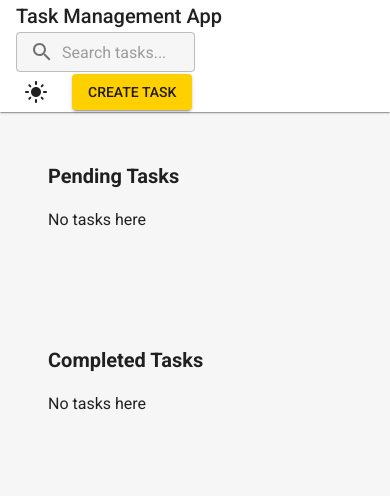
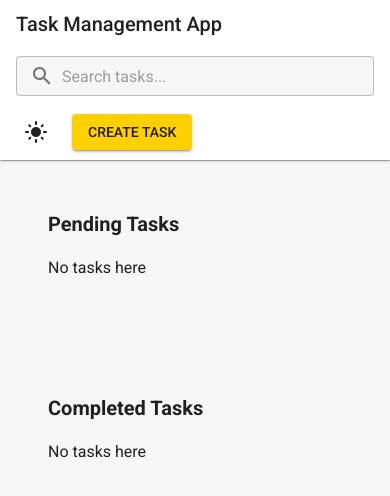
Before and after one commit to singhsamiksha/Task-Management-App, a Next.js app: page / in a window 390 px wide. Shown: the top 496 px of the page. Built offline with nearby package versions, Linux system fonts and the light colour scheme.

Commit message:
Minor fixes to color and responsiveness

```diff
--- a/src/app/components/header.js
+++ b/src/app/components/header.js
@@ -27,7 +27,14 @@ const Header = (props) => {
             width: '100%',
           }}
         >
-          <Typography variant='h6'>
+          <Typography
+            variant='h6'
+            sx={{
+              width: { xs: '100%', md: 'auto' },
+              marginTop: { xs: 1, md: 0 },
+              marginBottom: { xs: 1, md: 0 },
+            }}
+          >
             Task Management App
           </Typography>
           <TextField
@@ -35,8 +42,10 @@ const Header = (props) => {
             placeholder='Search tasks...'
             size='small'
             sx={{
-              width: '50%',
               background: theme.palette.background.default,
+              width: { xs: '100%', md: '50%' },
+              marginTop: { xs: 1, md: 0 },
+              marginBottom: { xs: 1, md: 0 },
             }}
             slotProps={{
               input: {
@@ -47,8 +56,12 @@ const Header = (props) => {
             }}
             value={searchValue}
             onChange={(e) => setSearchValue(e.target.value)}
-            />
-          <Box>
+          />
+          <Box sx={{
+            width: { xs: '100%', md: 'auto' },
+            marginTop: { xs: 1, md: 0 },
+            marginBottom: { xs: 1, md: 0 },
+          }}>
             <IconButton onClick={toggleTheme} color='inherit' sx={{ mr: 2 }}>
               {darkMode ? <DarkModeIcon /> : <LightModeIcon />}
             </IconButton>
--- a/src/app/components/tasksList.js
+++ b/src/app/components/tasksList.js
@@ -102,6 +102,9 @@ const TaskTypeList = (props) => {
                                         onClick={() => handleToggleTask(task)}
                                         variant='contained'
                                         color='primary'
+                                        sx={{
+                                            whiteSpace: 'nowrap'
+                                        }}
                                         startIcon={<CheckCircleIcon />}
                                     >
                                         {listType === LIST_TYPE.PENDING
--- a/src/app/layout.js
+++ b/src/app/layout.js
@@ -48,6 +48,9 @@ export default function RootLayout({ children }) {
           background: {
             default: '#f7f6f6',
           },
+          warning: {
+            main: '#FFEB3B',
+          },
         },
         typography: {
           fontFamily: 'var(--font-roboto)',
@@ -66,6 +69,9 @@ export default function RootLayout({ children }) {
           },
           background: {
             default: '#121212',
+          },
+          warning: {
+            main: '#FFEB3B',
           },
         },
         typography: {
@@ -97,6 +103,9 @@ export default function RootLayout({ children }) {
 
   return (
     <html lang='en'>
+      <head>
+        <title>Task Management</title>
+      </head>
       <body className={roboto.variable}>
         <ThemeContext.Provider value={{ darkMode, toggleTheme }}>
           <ThemeProvider theme={darkMode ? darkTheme : lightTheme}>
```
